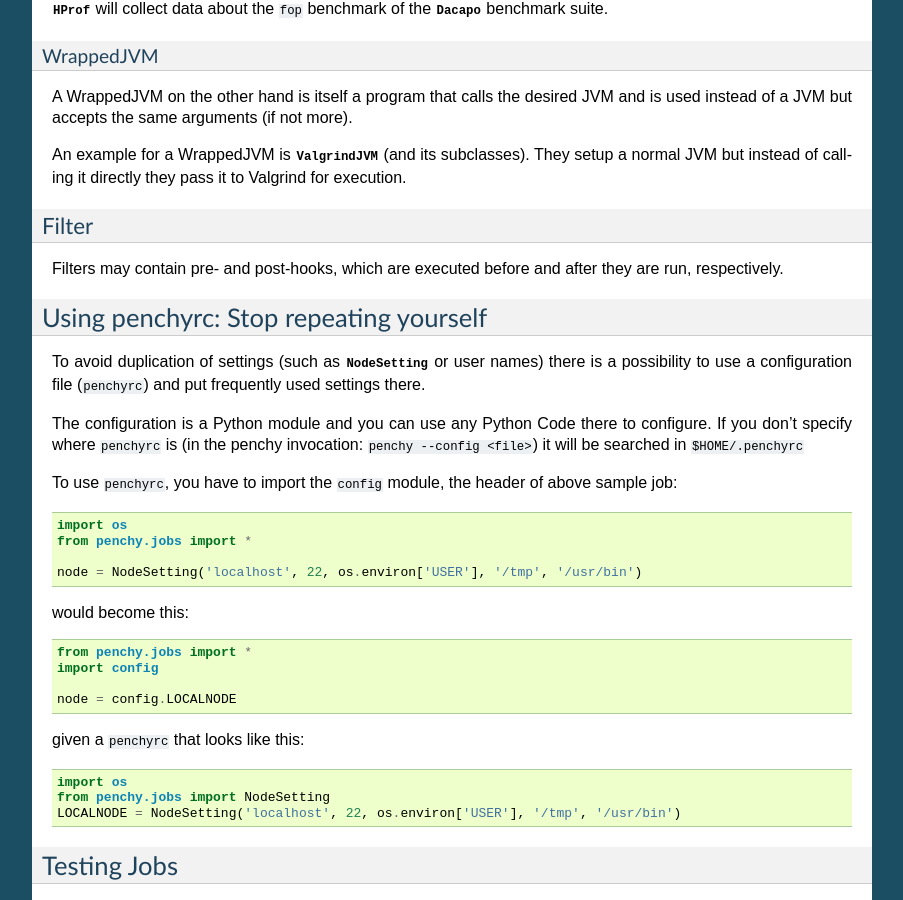
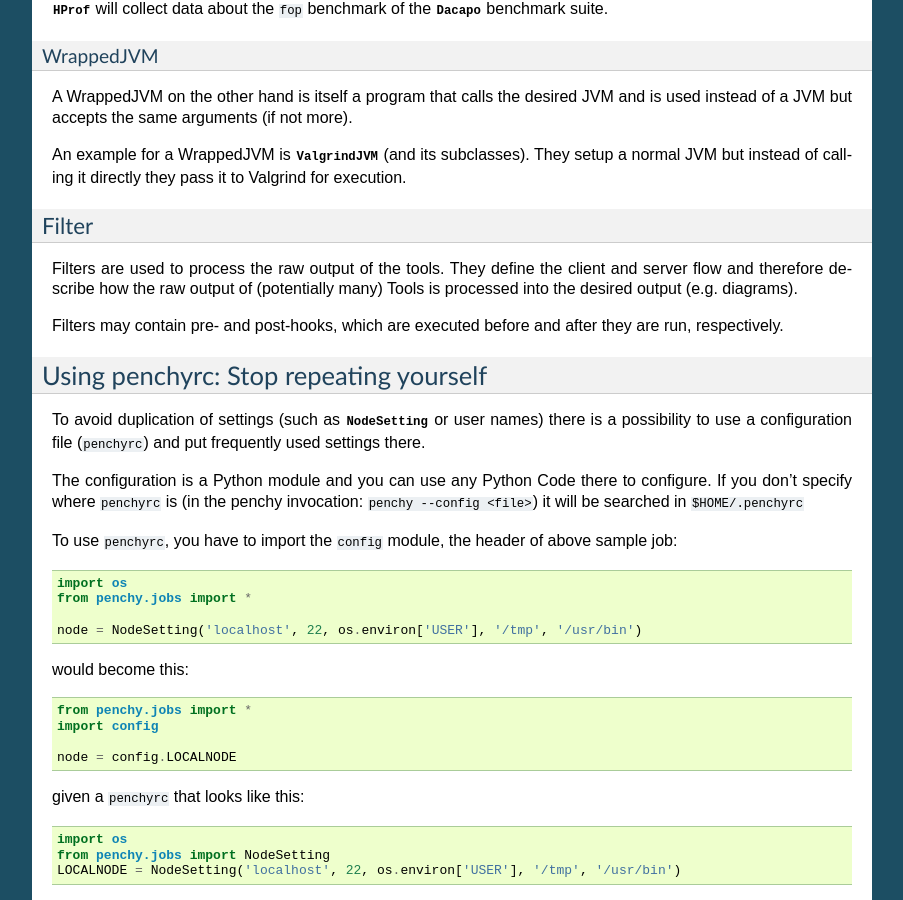
Before and after one commit to fhirschmann/penchy, a Sphinx documentation site: the page built from docs/job.rst, in a window 1280 px wide and 900 px high, scrolled down 4204 px. Shown: the whole window, without its empty margins (198-1101 px from the left). Built offline with Sphinx 7.4.7, drawn with Linux system fonts in a browser that asks for light colours; formulas are drawn with MathJax 3.

Commit message:
docs: improved section about Filters

```diff
--- a/docs/job.rst
+++ b/docs/job.rst
@@ -211,6 +211,10 @@
 Filter
 ------
 
+Filters are used to process the raw output of the tools. They define the
+client and server flow and therefore describe how the raw output of
+(potentially many) Tools is processed into the desired output (e.g. diagrams).
+
 Filters may contain pre- and post-hooks, which are executed before
 and after they are run, respectively.
 
```
